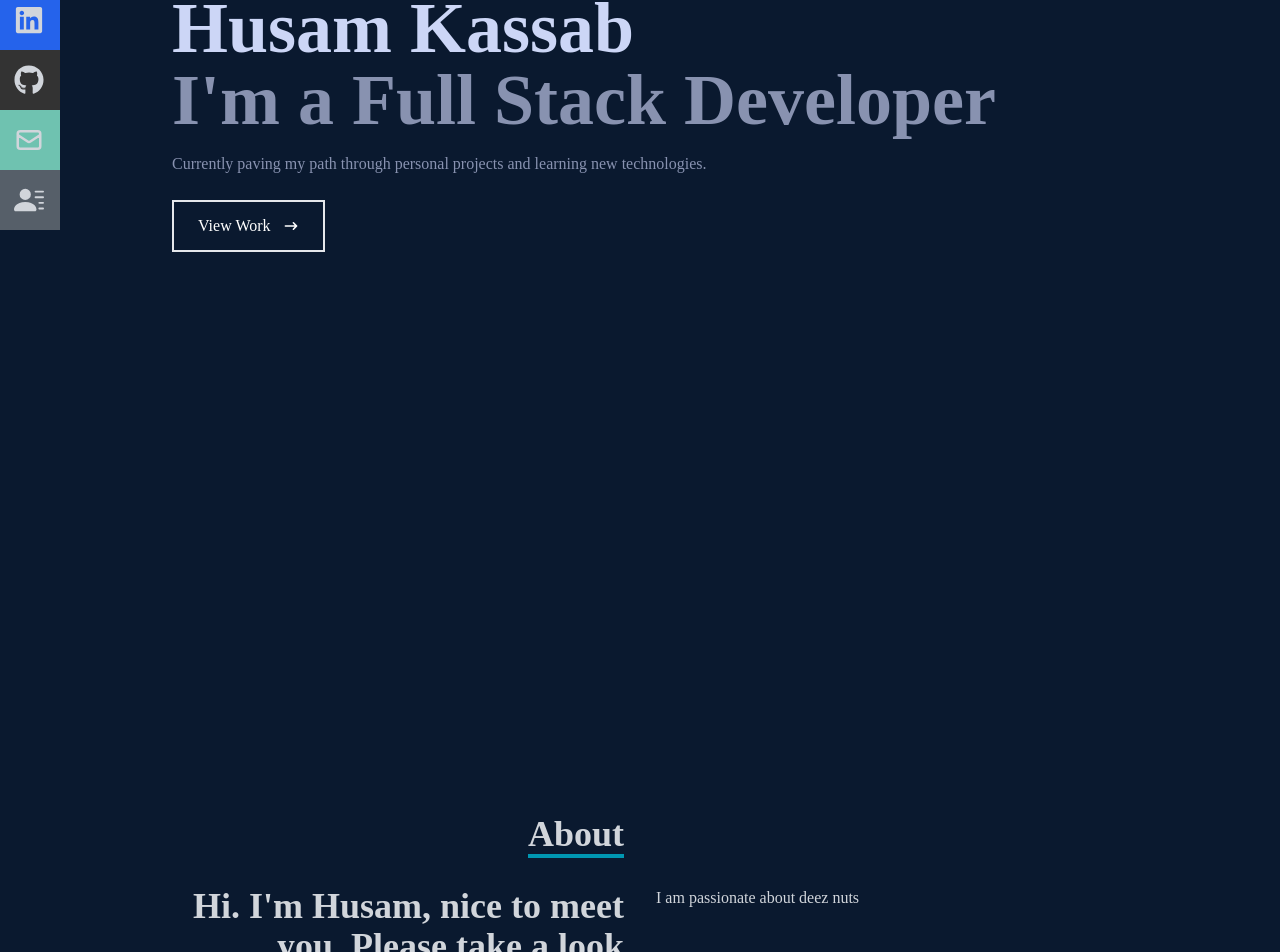
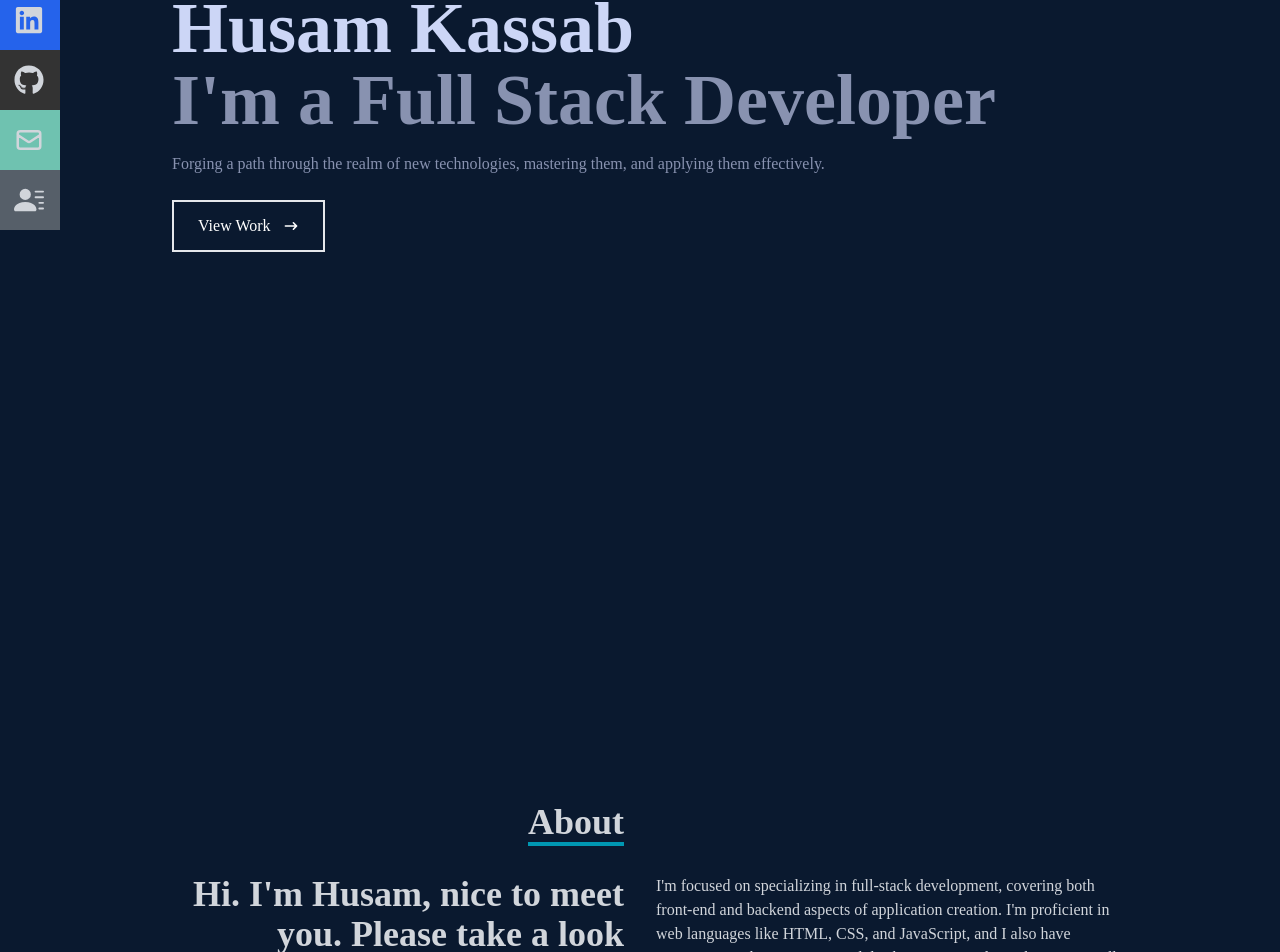
Before and after one commit to githusam/portfolio, a React (Create React App) app: page / in a window 1280 px wide. Shown: the part 290-1242 px from the top of the page. Built offline with nearby package versions, Linux system fonts and the light colour scheme.

Commit message:
changed descriptions

```diff
--- a/src/components/About.jsx
+++ b/src/components/About.jsx
@@ -17,7 +17,8 @@ const About = () => {
                         <p>Hi. I'm Husam, nice to meet you. Please take a look around.</p>
                     </div>
                     <div>
-                        <p>I am passionate about deez nuts</p>
+                        <p>
+                        I'm focused on specializing in full-stack development, covering both front-end and backend aspects of application creation. I'm proficient in web languages like HTML, CSS, and JavaScript, and I also have experience with APIs, SQL, and databases. My goal is to become a well-rounded developer who can create complete and seamless applications, constantly growing and learning in the field of software engineering.                        </p>
                     </div>
                 </div>
         </div>
--- a/src/components/Home.jsx
+++ b/src/components/Home.jsx
@@ -17,8 +17,7 @@ const Home = () => {
           I'm a Full Stack Developer
         </h2>
         <p className="text-[#8892b0] py-4 max-w-[700px]">
-          Currently paving my path through personal projects and learning new
-          technologies.
+        Forging a path through the realm of new technologies, mastering them, and applying them effectively.
         </p>
         <div>
           <button className="text-white group border-2 px-6 py-3 my-2 flex items-center hover: hover:bg-[#0097b2] hover:border-[#0097b2]">
```
Also changed, not shown: 1 other file (tests, documents, lock files or other folders).
